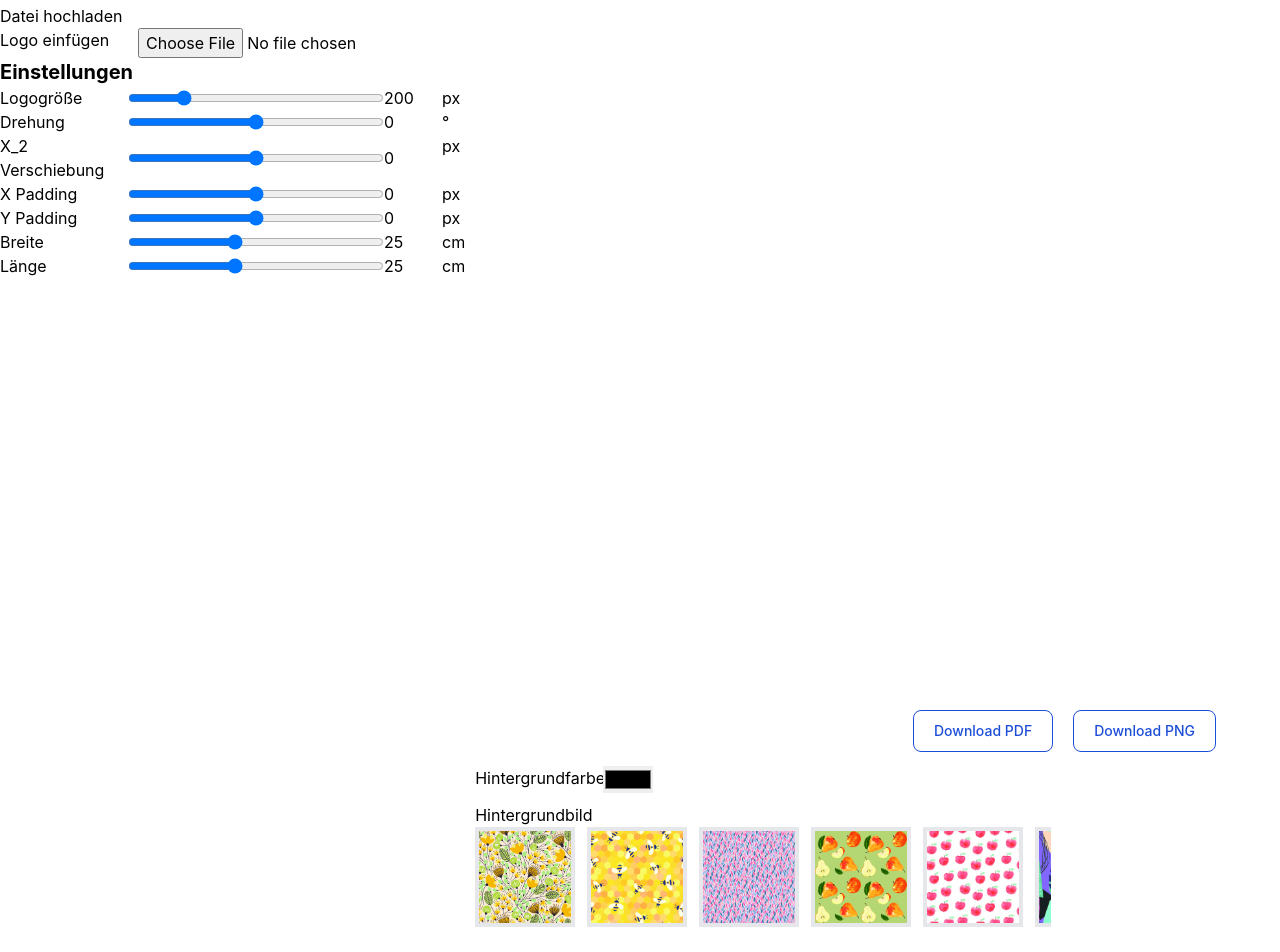
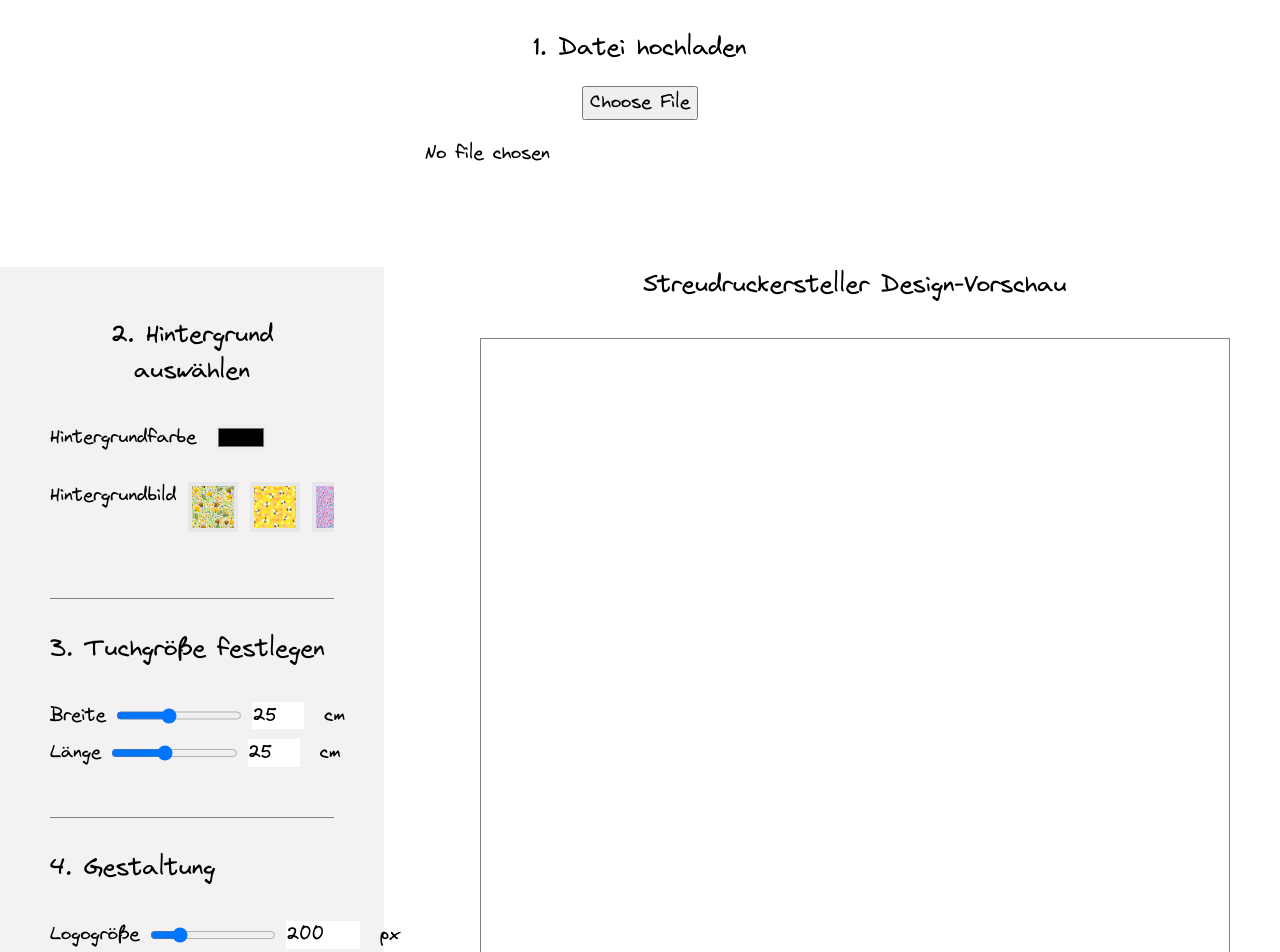
Before and after one commit to gsilvan/logo-pattern-generator, a React (Create React App) app: page / in a window 1280 px wide. Shown: the part 20-972 px from the top of the page. Built offline with nearby package versions, Linux system fonts and the light colour scheme.

Commit message:
desktop design update v1

```diff
--- a/src/App.tsx
+++ b/src/App.tsx
@@ -105,7 +105,7 @@ function App() {
     },
     {
       name: "x2Offset",
-      description: "X_2 Verschiebung",
+      description: "Logo-Versatz",
       value: x2Offset,
       setValue: setX2Offset,
       min: -1000,
@@ -114,7 +114,7 @@ function App() {
     },
     {
       name: "xLogoPadding",
-      description: "X Padding",
+      description: "Logo-Abstand-X",
       value: xlogoPadding,
       setValue: setXLogoPadding,
       min: -500,
@@ -123,7 +123,7 @@ function App() {
     },
     {
       name: "yLogoPadding",
-      description: "Y Padding",
+      description: "Logo-Abstand-Y",
       value: ylogoPadding,
       setValue: setYLogoPadding,
       min: -500,
@@ -171,17 +171,16 @@ function App() {
 
   return (
     <>
-    <section className="title">
+    {/* <section className="title">
       <h1>Musterersteller</h1>
-    </section>
+    </section> */}
     <section className="upload">
-      <h2>Datei hochladen</h2>
-        <div className="flex">
-          <label className="w-32" htmlFor="selectFile">
-          Logo einfügen
-          </label>
+      <div className="subtitle">
+        <h3>1. Datei hochladen</h3>
+      </div>
+      <div className="logo-upload">
         <input
-          className="px-2.5"
+        className="input-btn"
         id="selectFile"
         type="file"
         onChange={handleImageUpload}
@@ -190,20 +189,48 @@ function App() {
       </div>
     </section>
     <section className="interfase">
-        <div className="flex">
-          <div className="einstellungen">
-            <div className="bg-white">
-              <h2 className="text-xl font-bold">
-                Einstellungen
-              </h2>
-              {settings.map((setting) => (
-                <div className="flex" key={setting.name}>
-                  <div className="w-32">
+      <div className="interfase-flex">
+        <div className="settings">
+          <div className="setting-group-container">
+            <div className="subtitle">
+              <h3>2. Hintergrund auswählen</h3>
+            </div>
+            <div className="setting-group background-settings">
+              <div>
+                <div className="color-picker-flex">
+                  <label htmlFor="colorPicker">
+                    Hintergrundfarbe
+                  </label>
+                  <input
+                    id="colorPicker"
+                    type="color"
+                    value={backgroundColor}
+                    onChange={(e) => setBackgroundColor(e.target.value)}
+                  />
+                </div>
+              </div>
+              <div className="image-selector">
+                <ImageSelector
+                  images={images}
+                  selectedImage={selectedImage}
+                  setSelectedImage={setSelectedImage}
+                />
+              </div>
+            </div>
+          </div>
+              <div className="setting-group-container">
+                <div className="subtitle">
+                  <h3>3. Tuchgröße festlegen</h3>
+                </div>
+                <div className="setting-group">
+                  {[settings[5],settings[6]].map((setting) => (
+                    <div className="setting" key={setting.name}>
+                      <div className="setting-label">
                         <label htmlFor={setting.name}>{setting.description}</label>
                       </div>
 
                       <input
-                    className="w-64"
+                        className="range-input"
                         value={setting.value}
                         onChange={(e) => setting.setValue(parseInt(e.target.value))}
                         type="range"
@@ -213,19 +240,63 @@ function App() {
                         max={setting.max}
                       />
                       <input
-                    className="w-12"
+                        className="number-input"
                         type="number"
                         value={setting.value}
                         onChange={(e) => setting.setValue(parseInt(e.target.value))}
                         min={setting.min}
                         max={setting.max}
                       />
-                  <div className="px-2.5">{setting.unit}</div>
+                      <div className="px-2.5 unit">{setting.unit}</div>
                     </div>
                   ))}
                 </div>
               </div>
-          <div>
+            <div className="setting-group-container">
+              <div className="subtitle">
+                <h3>4. Gestaltung</h3>
+              </div>
+              <div className="setting-group">
+                {settings.slice(0,5).map((setting) => (
+                  <div className="setting" key={setting.name}>
+                    <div className="setting-label">
+                      <label htmlFor={setting.name}>{setting.description}</label>
+                    </div>
+
+                    <input
+                      className="range-input"
+                      value={setting.value}
+                      onChange={(e) => setting.setValue(parseInt(e.target.value))}
+                      type="range"
+                      id={setting.name}
+                      name={setting.name}
+                      min={setting.min}
+                      max={setting.max}
+                    />
+                    <input
+                      className="number-input"
+                      type="number"
+                      value={setting.value}
+                      onChange={(e) => setting.setValue(parseInt(e.target.value))}
+                      min={setting.min}
+                      max={setting.max}
+                    />
+                    <div className="px-2.5 unit">{setting.unit}</div>
+                  </div>
+                ))}
+              </div>
+            </div>
+            <div className="download-div">
+              <div className="subtitle">
+                <h3>4. Download</h3>
+              </div>
+            <DownloadCanvas canvasRef={canvasRef}/>
+            </div>
+        </div>
+        <div className="canvas-div-container">
+          <div className="subtitle">
+            <h3>Streudruckersteller Design-Vorschau</h3>
+          </div>
             <Canvas
             image={image}
             width={width}
@@ -238,24 +309,7 @@ function App() {
             x2Offset={x2Offset}
             backgroundImage={selectedImage ? selectedImage : undefined}
             canvasRef={canvasRef}/>
-            <div className="w-full">
-              <div className="flex">
-                <label className="w-32" htmlFor="colorPicker">
-                  Hintergrundfarbe
-                </label>
-                <input
-                  id="colorPicker"
-                  type="color"
-                  value={backgroundColor}
-                  onChange={(e) => setBackgroundColor(e.target.value)}
-                />
         </div>
-              <div className="max-w-xl py-2.5">
-                <ImageSelector
-                  images={images}
-                  selectedImage={selectedImage}
-                  setSelectedImage={setSelectedImage}
-                />
       </div>
       <div>
       <button
@@ -265,10 +319,6 @@ function App() {
         Zufall
       </button>
     </div>
-            </div>
-          </div>
-        </div>
-        <DownloadCanvas canvasRef={canvasRef}/>
     </section>
     </>
   );
--- a/src/Download.tsx
+++ b/src/Download.tsx
@@ -46,8 +46,7 @@ export default function DownloadCanvas({
 
   return (
     <>
-      <div className="fixed right-14 bottom-5">
-        <div className="flex gap-3">
+        <div className="download-btns flex gap-3">
           <button
             className="text-blue-700 hover:text-white border border-blue-700 hover:bg-blue-800 focus:ring-4 focus:outline-none focus:ring-blue-300 font-medium rounded-lg text-sm px-5 py-2.5 text-center me-2 mb-2 dark:border-blue-500 dark:text-blue-500 dark:hover:text-white dark:hover:bg-blue-500 dark:focus:ring-blue-800"
             onClick={downloadCanvasAsPdf}
@@ -61,7 +60,6 @@ export default function DownloadCanvas({
             Download PNG
           </button>
         </div>
-      </div>
     </>
   );
 }
--- a/src/image-selector/index.tsx
+++ b/src/image-selector/index.tsx
@@ -15,9 +15,9 @@ export function ImageSelector({
     }
   }
   return (
-    <div className="w-full">
+    <div className="flex gap-3">
       <div>Hintergrundbild</div>
-      <div className="overflow-x-scroll pb-4">
+      <div className="overflow-x-scroll pb-4 image-carousel">
         <div className="flex gap-3">
           {images.map((image) => (
             <Image
@@ -50,13 +50,13 @@ function Image({
           className={
             "border-4 transition-all duration-300 ease-in-out hover:border-yellow-300 hover:shadow-lg max-w-none"
           }
-          height="100"
+          height="50"
           src={src}
           style={{
             aspectRatio: "100/100",
             objectFit: "cover",
           }}
-          width="100"
+          width="50"
         />
         {selected ? (
           <div className="absolute bottom-0 right-0 bg-green-500 rounded-full p-1">
--- a/src/index.css
+++ b/src/index.css
@@ -1,6 +1,14 @@
 @tailwind base;
 @tailwind components;
 @tailwind utilities;
+
+@font-face {
+  font-family: 'Virgil';
+  src: url('./fonts/Virgil.woff2') format('woff2');
+  font-weight: normal;
+  font-style: normal;
+}
+
 
 body {
   margin: 0;
@@ -9,9 +17,145 @@ body {
     sans-serif;
   -webkit-font-smoothing: antialiased;
   -moz-osx-font-smoothing: grayscale;
+  font-family: 'Virgil', sans-serif;
+  font-size: 1.15rem;
+
 }
 
 code {
   font-family: source-code-pro, Menlo, Monaco, Consolas, "Courier New",
     monospace;
 }
+
+h1 {
+  font-size: 1.5rem;
+}
+
+h3 {
+  font-size: 1.5rem;
+  display: inline-block;
+}
+
+.title {
+  display: flex;
+  justify-content: center;
+  padding: 50px 0;
+}
+
+.upload {
+
+  display: flex;
+  justify-content: center;
+  padding: 50px 0;
+  flex-direction: column;
+}
+
+.upload .subtitle {
+  padding: 0;
+  justify-content: center;
+}
+
+.canvas-div-container .subtitle {
+  justify-content: center;
+}
+
+.subtitle {
+  display: flex;
+  padding-bottom: 35px;
+  text-align: center;
+}
+
+
+.logo-upload{
+  display: flex;
+  justify-content: center;
+  text-align: center;
+
+}
+
+.input-btn {
+  display: block;
+  text-align: center;
+}
+
+.input-btn::file-selector-button {
+  display:block;
+  margin: 20px auto;
+}
+
+.interfase {
+  padding: 50px 0;
+}
+
+.interfase-flex {
+  display: flex;
+  justify-content: space-between;
+}
+
+.canvas-div-container {
+  padding-right: 50px;
+}
+
+canvas {
+  padding: 20px;
+  border: 1px solid gray;
+}
+
+.settings {
+  display: flex;
+  flex-direction: column;
+  justify-content: center;
+  gap: 2rem;
+  max-width: 30%;
+  background-color: rgb(243, 241, 241);
+  padding: 50px;
+}
+
+.setting-group-container {
+  padding-bottom: 50px;
+  border-bottom: 1px solid gray;
+}
+
+.setting {
+  display: flex;
+  gap: 10px
+}
+
+.setting-group {
+  display: flex;
+  flex-direction:column;
+  gap: 10px;
+  justify-content: center ;
+}
+
+.color-picker-flex {
+  display: flex;
+  gap: 20px;
+}
+
+.image-selector {
+  margin-top: 20px;
+}
+
+.setting-label {
+  width:13ch;
+}
+
+.range-input {
+  max-width: 10ch;
+}
+.number-input {
+  max-width: 6ch;
+}
+
+.download-btns {
+  display: flex;
+}
+
+.unit {
+  width: 3ch;
+}
+
+.image-carousel {
+  max-width: 250px;
+}
```
Also changed, not shown: src/Canvas.tsx (+0 -52 lines), src/fonts/Virgil.woff2 (added). Lines whose indentation alone changed are shown as unchanged.
